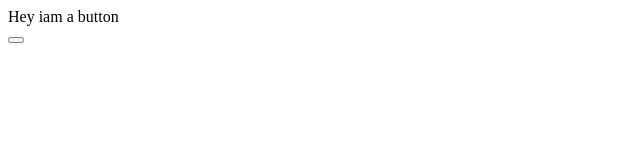
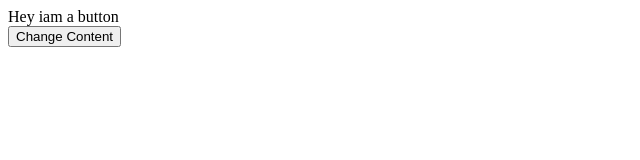
Before and after one commit to heyitsKunal-sys/javascript, a plain HTML site: page 12.Event , event bubling,set timeout,setInterval/index.html in a window 1280 px wide. Shown: the whole page, without its empty margins (0-640 px from the left). Drawn offline with Linux system fonts and the light colour scheme.

Commit message:
new commit

```diff
--- a/12.Event , event bubling,set timeout,setInterval/index.html
+++ b/12.Event , event bubling,set timeout,setInterval/index.html
@@ -9,7 +9,7 @@
     <div class="container">
         <div class="box">Hey iam a button</div>
     </div>
-    <button id="btn" Content</button>
+    <button id="btn">Change Content</button>
     <script src=" script.js">
 
     </script>
--- a/12.Event , event bubling,set timeout,setInterval/script.js
+++ b/12.Event , event bubling,set timeout,setInterval/script.js
@@ -1,5 +1,13 @@
-let btn  = document.getElementById("btn")
-button.addEventListener("click" , () => {
-    alert("i was clicked yayyyyy")
+let button = document.getElementById("btn")
+
+// button.addEventListener("click" , ()=>{
+//     alert("i was clicked yayyyyy")
+//     // ek alert message aaajyega!!!!
+
+// })
+
+button.addEventListener("click" , ()=>{
+    document.querySelector(".box").innerHTML = " <b>  hey you were clicked </b>"
 
 })
+//  hey iam a button ki jgah hey you were clicked ayega
```
